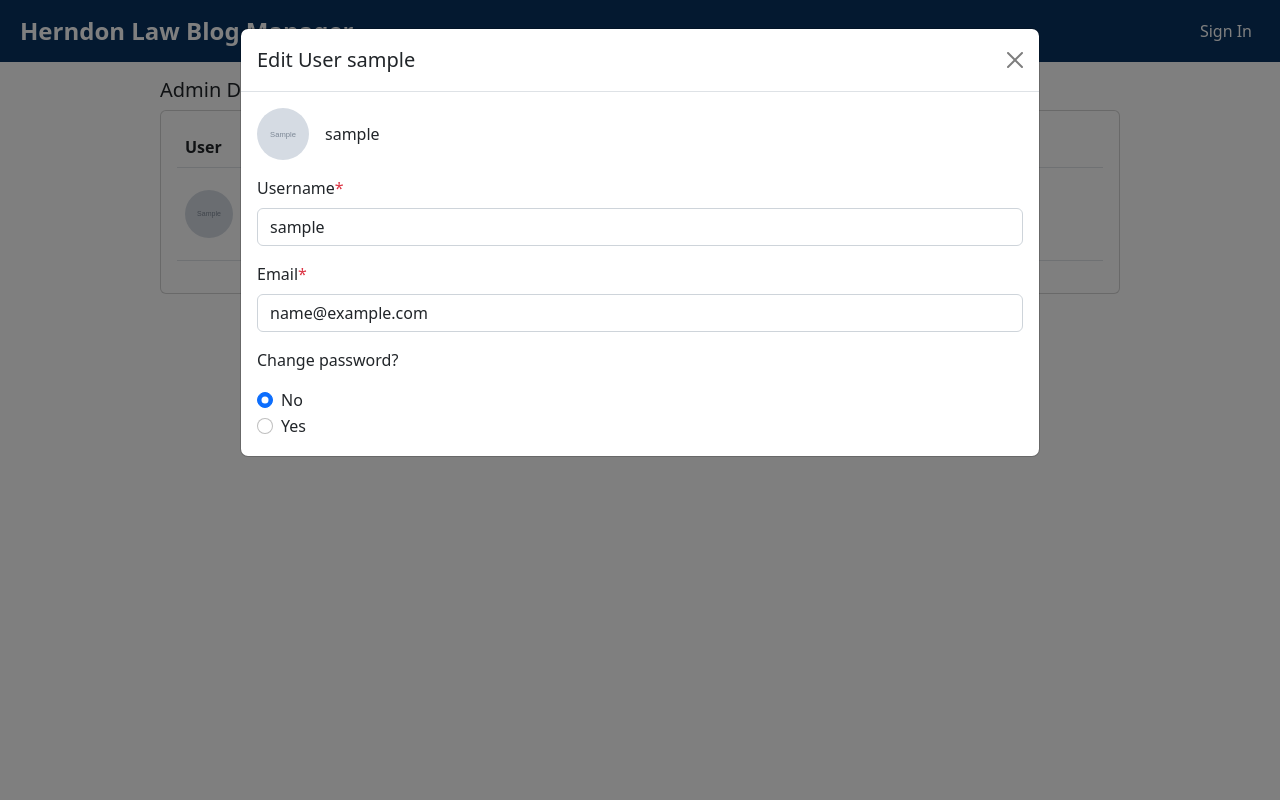
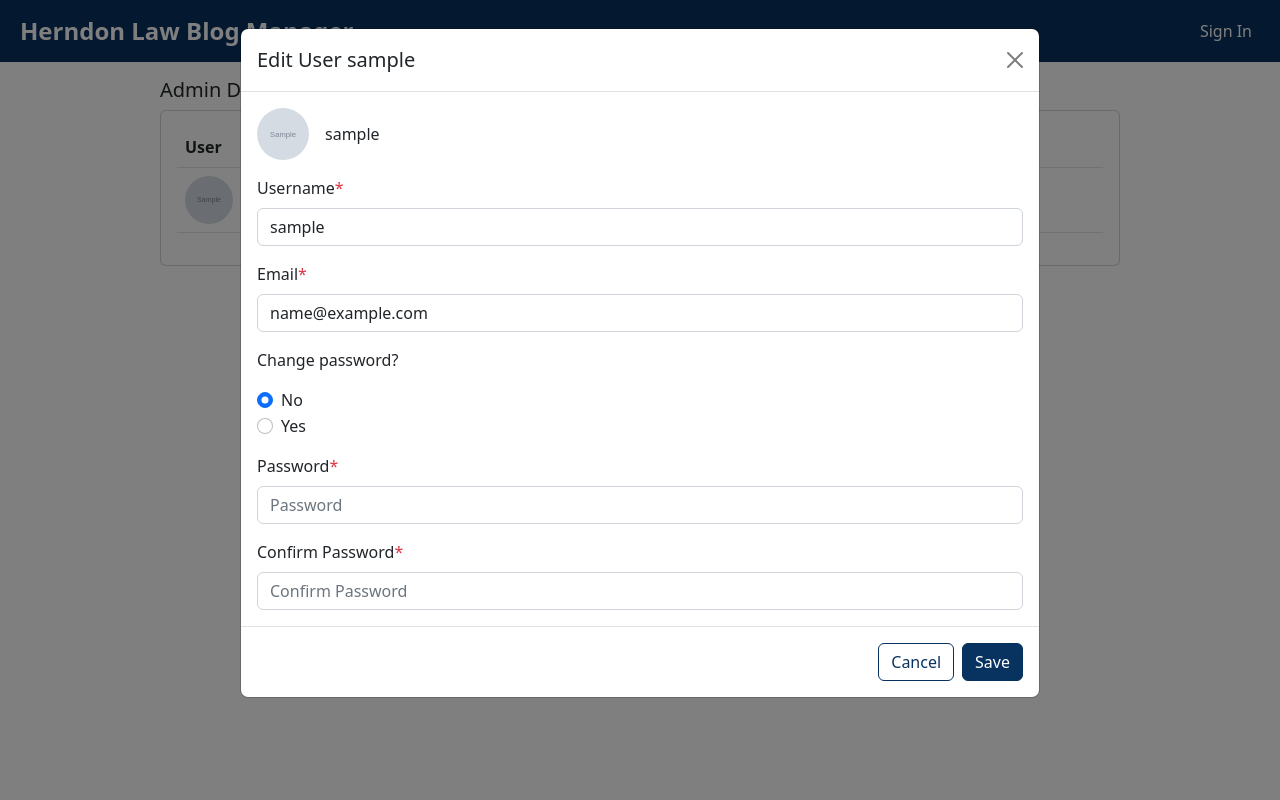
Before and after one commit to kdu2030/elder-law-answers-scraper, a Django app: template src/herndon_law_seo_helper/scraper_manager/templates/scraper_manager/admin.html in a window 1280 px wide, after a click on "Edit". Run offline with Django 5.2, Linux system fonts and the light colour scheme; the template is opened without the code that fills it: most values are stand-ins (such as "Sample title", 1, 10 or a date in 2020); grey boxes marked "Sample" are stand-in pictures.

Commit message:
Add Password and Confirm Password Fields

```diff
--- a/src/herndon_law_seo_helper/scraper_manager/templates/scraper_manager/admin.html
+++ b/src/herndon_law_seo_helper/scraper_manager/templates/scraper_manager/admin.html
@@ -36,8 +36,8 @@
                                         <button class="btn btn-outline-primary outline-herndon-law me-3"
                                                 type="button"
                                                 data-bs-toggle="modal"
-                                                data-bs-target="#admin-edit-user-modal-{{ row.id }}">Edit User</button>
-                                        <button class="btn btn-outline-danger">Delete User</button>
+                                                data-bs-target="#admin-edit-user-modal-{{ row.id }}">Edit</button>
+                                        <button class="btn btn-outline-danger">Delete</button>
                                     </td>
                                 </tr>
                             {% endfor %}
@@ -95,14 +95,33 @@
                                        checked />
                                 <label class="form-check-label" for="no">No</label>
                             </div>
-                            <div class="form-check">
+                            <div class="form-check mb-3">
                                 <input class="form-check-input"
                                        type="radio"
                                        name="shouldChangePassword"
                                        value="true" />
                                 <label class="form-check-label" for="yes">Yes</label>
                             </div>
+                            <label class="form-label" for="password">
+                                Password<span class="text-danger">*</span>
+                            </label>
+                            <input class="form-control mb-3"
+                                   type="password"
+                                   name="password"
+                                   placeholder="Password" />
+                            <label class="form-label" for="confirmPassword">
+                                Confirm Password<span class="text-danger">*</span>
+                            </label>
+                            <input class="form-control"
+                                   type="password"
+                                   name="confirm-password"
+                                   placeholder="Confirm Password" />
                         </form>
+                    </div>
+                    <div class="modal-footer">
+                        <button class="btn btn-outline-primary outline-herndon-law"
+                                data-bs-dismiss="modal">Cancel</button>
+                        <button class="btn btn-primary bg-herndon-law" data-bs-dismiss="modal">Save</button>
                     </div>
                 </div>
             </div>
```
